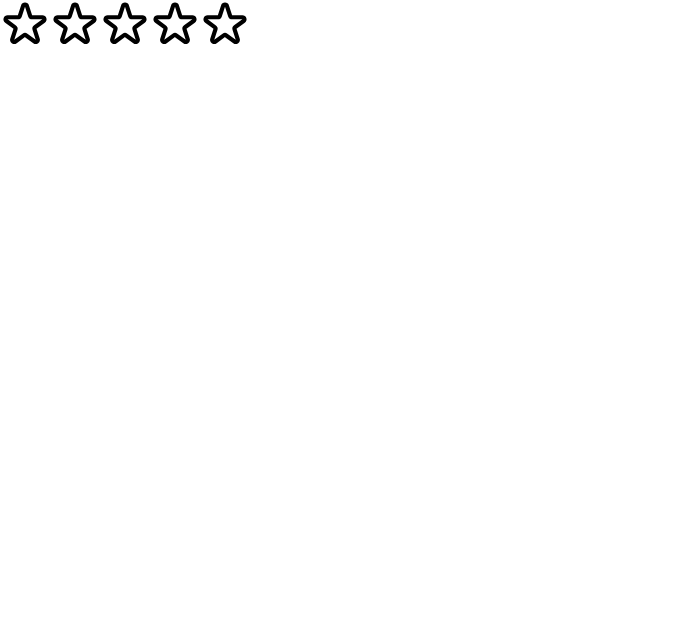
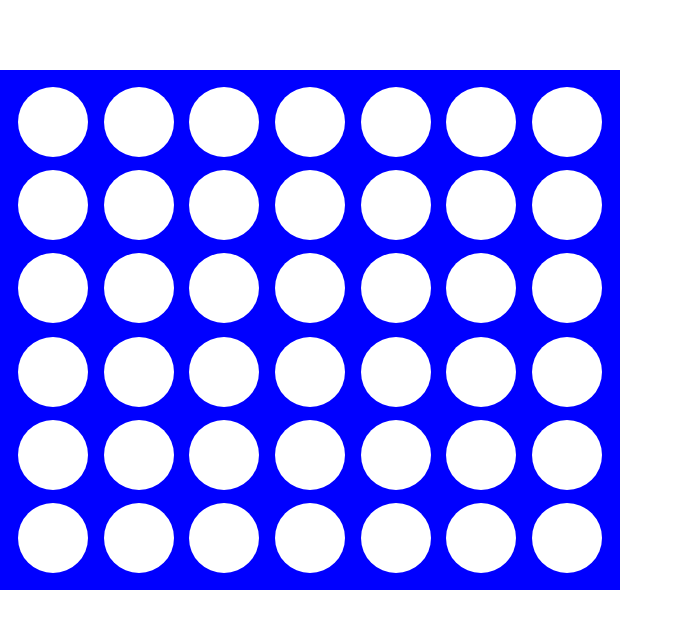
Before and after one commit to grumpycat808/react_greatfrontend, a React (Create React App) app: page / in a window 1280 px wide. Shown: the top 628 px of the page, without its empty margins (0-683 px from the left). Built offline with nearby package versions, Linux system fonts and the light colour scheme.

Commit message:
Connect four

```diff
--- a/src/App9.js
+++ b/src/App9.js
@@ -3,8 +3,8 @@ import { useState } from 'react'
 // import ImageCarousel2 from './ImageCarousel2'
 // import './image-carousel2.css'
 // import FileExplorer2 from './FileExplorer2'
-import TicTacToe2 from './TicTacToe2'
-import StarRating2 from './StarRating2'
+
+import ConnectFour from './ConnectFour'
 const images = [
     {
         src: 'https://picsum.photos/id/600/600/400',
@@ -47,7 +47,7 @@ export default function App() {
     }
     return (
         <div className="main">
-            <StarRating2></StarRating2>
+            <ConnectFour></ConnectFour>
         </div>
     )
 }
--- /dev/null
+++ b/src/ConnectFour.js
@@ -0,0 +1,55 @@
+// import { useState } from 'react';
+import React, { useState } from 'react'
+import './connect-four.css'
+
+const getAvailableSlot = (column, boardState) => {
+    for (let index = boardState.length - 1; index >= 0; index--) {
+
+        if(boardState[index][column] === '') return index;
+    }
+
+    return -1;
+}
+function ConnectFour(props) {
+    const [boardState, setBoardState] = useState([
+        ['', '', '', '', '', '', ''],
+        ['', '', '', '', '', '', ''],
+        ['', '', '', '', '', '', ''],
+        ['', '', '', '', '', '', ''],
+        ['', '', '', '', '', '', ''],
+        ['', '', '', '', '', '', ''],
+    ])
+    const [player, setPlayer] = useState('yellow');
+    const checkWinner = (row, column) => {
+
+    }
+    const handleClick = (column) => {
+        const availableSlot = getAvailableSlot(column, boardState);
+        const newBoard = boardState.map(row => [...row]);
+        if(availableSlot === -1) return;
+        newBoard[availableSlot][column] = player;
+        setBoardState(newBoard);
+        setPlayer(player === 'yellow' ? 'red' : 'yellow');
+    }
+    const isInRange = (row, column) => {
+        return row < boardState.length && column < boardState[0].length;
+    }
+    const checkTie = () => {
+
+    }
+    return (
+        <>
+           <div className="row top">{boardState[0].map((_, index) => <div key={index} onClick={() => handleClick(index)} className={player == 'yellow' ? 'yellow circle' : 'red circle'}></div>)}</div>
+        <div className="board">
+            {boardState.map((row, rowIndex) => (
+                <div className="row" key={rowIndex}>
+                    {row.map((circle, colIndex) => (
+                        <div key={colIndex} className={'slot ' + boardState[rowIndex][colIndex]}></div>
+                    ))}
+                </div>
+            ))}
+        </div></>
+    )
+}
+
+export default ConnectFour
--- a/src/StarRating2.js
+++ b/src/StarRating2.js
@@ -1,13 +1,13 @@
 import React, { useEffect, useState } from 'react'
 import './star-rating.css'
 function StarRating2(props) {
-    const [active, setActive] = useState(-1);
+    const [active, setActive] = useState(-1)
 
-    const [hovered, setHovered] = useState(-1);
+    const [hovered, setHovered] = useState(-1)
 
-    const [prev, setPrev] = useState(-1);
+    const [prev, setPrev] = useState(-1)
     useEffect(() => {
-        console.log("hovered", hovered)
+        console.log('hovered', hovered)
     }, [hovered])
     const starArr = []
     const handleMouseEnter = (index) => {
@@ -15,18 +15,17 @@ function StarRating2(props) {
     }
 
     const handleMouseOut = () => {
-
         setHovered(-1)
     }
     const handleClick = (index) => {
-        setActive(index);
+        setActive(index)
     }
 
     const isActive = (index) => {
-        if(hovered > -1) {
-
+        if (hovered > -1) {
+            return index <= hovered
         } else {
-            return index <= active;
+            return index <= active
         }
     }
     for (let index = 0; index < 5; index++) {
@@ -37,7 +36,9 @@ function StarRating2(props) {
                 onMouseOut={handleMouseOut}
                 key={index}
                 xmlns="http://www.w3.org/2000/svg"
-                className={index <= active ? "star-icon star-icon-filled":"star-icon"}
+                className={
+                    isActive(index) ? 'star-icon star-icon-filled' : 'star-icon'
+                }
                 fill="none"
                 viewBox="0 0 24 24"
                 stroke="currentColor"
--- /dev/null
+++ b/src/connect-four.css
@@ -0,0 +1,50 @@
+.board {
+    background-color: blue;
+    height: 500px;
+    width: 600px;
+    display: flex;
+    flex-direction: column;
+    justify-content: space-around;
+    padding: 10px;
+}
+.row {
+    width: 600px;
+    display: flex;
+    flex-direction: row;
+    justify-content: space-around;
+}
+.circle {
+    background-color: white;
+    border-radius: 100%;
+    height: 70px;
+    width: 70px;
+}
+
+.slot {
+    background-color: white;
+    border-radius: 100%;
+    height: 70px;
+    width: 70px;
+}
+.slot.yellow {
+    background-color: yellow;
+}
+
+.slot.red {
+    background-color: red;
+}
+
+.circle.red:hover {
+    background-color: red;
+    cursor: pointer;
+}
+
+.circle.yellow:hover {
+    background-color: yellow;
+    cursor: pointer;
+}
+
+.top {
+    padding-left: 10px;
+    padding-right: 10px;
+}
```
Also changed, not shown: src/LikeButton.js (added, +50 -0 lines), src/like-button-styles.css (added, +28 -0 lines), src/star-rating.css (line endings or trailing spaces).
